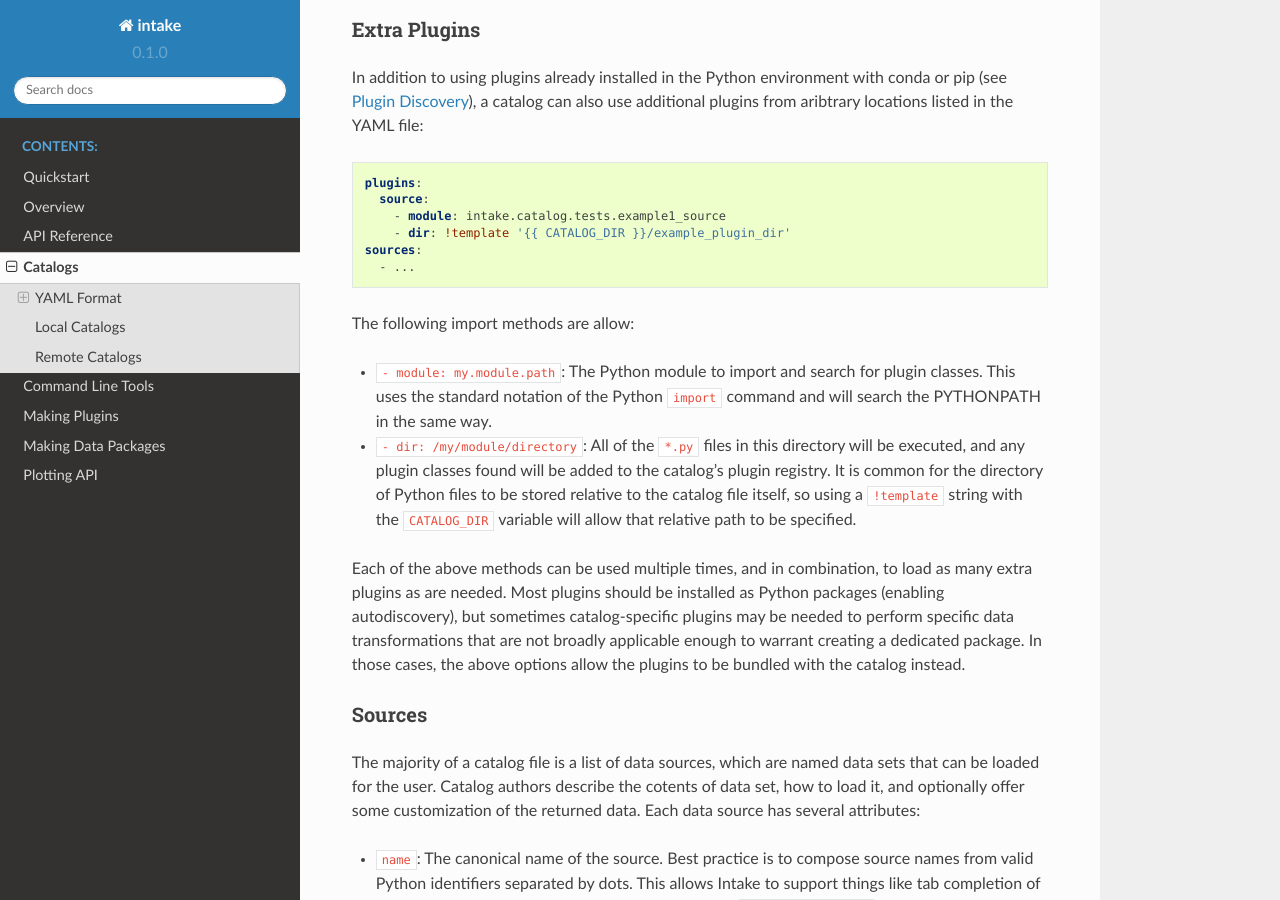
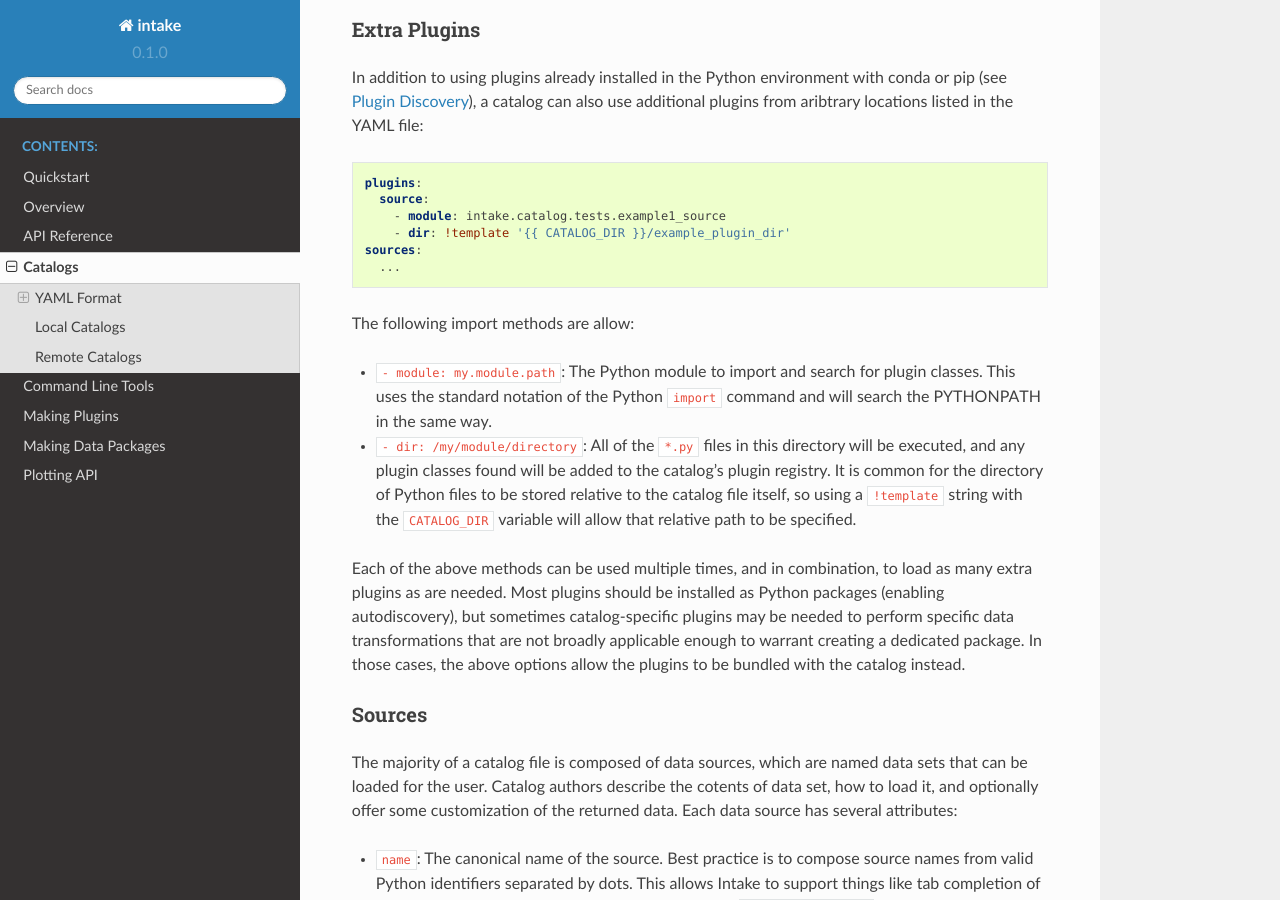
Before and after one commit to intake/intake, a Sphinx documentation site: the page built from docs/source/catalog.rst, in a window 1280 px wide and 900 px high, scrolled down 1805 px. Built offline with Sphinx 7.4.7 and the Read the Docs theme 2.0.0, drawn with Linux system fonts in a browser that asks for light colours; some of the changed text lies outside the part shown.

Commit message:
fix catalog syntax

```diff
--- a/docs/source/catalog.rst
+++ b/docs/source/catalog.rst
@@ -75,7 +75,7 @@ In addition to using plugins already installed in the Python environment with co
         - module: intake.catalog.tests.example1_source
         - dir: !template '{{ CATALOG_DIR }}/example_plugin_dir'
     sources:
-      - ...
+      ...
 
 
 The following import methods are allow:
@@ -89,7 +89,7 @@ Each of the above methods can be used multiple times, and in combination, to loa
 Sources
 '''''''
 
-The majority of a catalog file is a list of data sources, which are named data sets that can be loaded for the user.  Catalog authors describe the cotents of data set, how to load it, and optionally offer some customization of the returned data.  Each data source has several attributes:
+The majority of a catalog file is composed of data sources, which are named data sets that can be loaded for the user.  Catalog authors describe the cotents of data set, how to load it, and optionally offer some customization of the returned data.  Each data source has several attributes:
 
 - ``name``: The canonical name of the source.  Best practice is to compose source names from valid Python identifiers separated by dots.  This allows Intake to support things like tab completion of data source names on catalog objects. For example, ``monthly_downloads``, ``ops.servers.cpu_status``, and ``region1.satellite.IR`` are all good source names.  Tools that display Intake catalogs should interpret the dot notation as describing a hierarchy.
 - ``description``: Human readable description of the source.  To help catalog browsing tools, the description should be Markdown.
--- a/docs/source/data-packages.rst
+++ b/docs/source/data-packages.rst
@@ -86,7 +86,7 @@ Finishing out this example, the catalog file for this data source looks like thi
 .. code-block:: yaml
 
     sources:
-      - name: states
+      states:
         description: US state information from [CivilServices](https://civil.services/)
         driver: csv
         args:
```
Also changed, not shown: other parts of docs/source/catalog.rst (+3 -3 lines), 2 other files.
